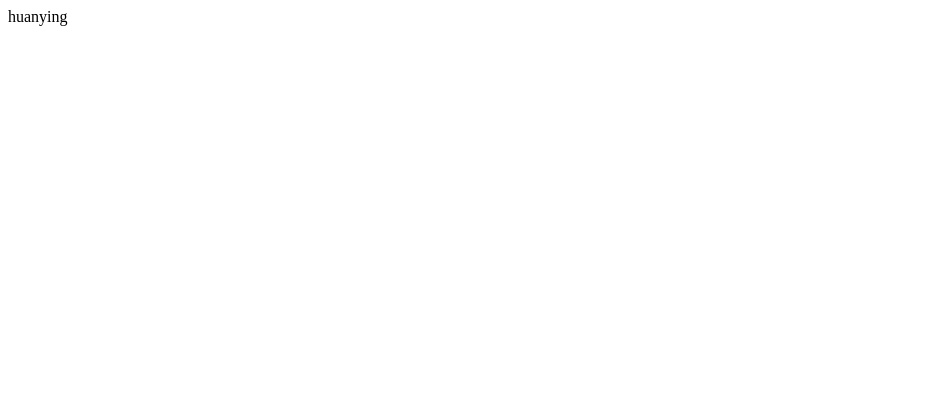
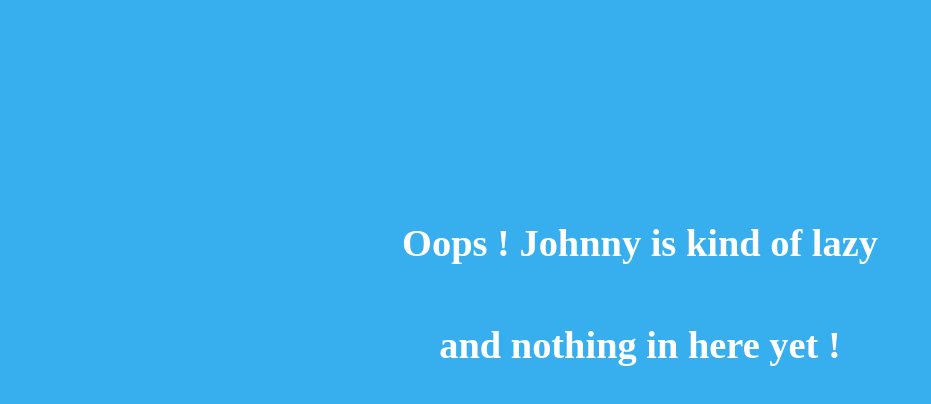
Before and after one commit to SmileZD/smilezd.github.io, a plain HTML site: page index.html in a window 1280 px wide. Shown: the whole page, without its empty margins (0-931 px from the left). Drawn offline with Linux system fonts and the light colour scheme.

Commit message:
Update index.html

```diff
--- a/index.html
+++ b/index.html
@@ -1 +1,34 @@
-huanying
+
+
+<!DOCTYPE html>
+<html lang="en">
+<head>
+    <meta charset="UTF-8">
+    <meta name="viewport" content="width=device-width, user-scalable=no, initial-scale=1.0">
+    <title></title>
+    <style>
+        body,h3{
+            margin: 0;
+            padding:0;
+        }
+        body{
+            height: 100%;
+            background-color:#37AEEE
+        }
+        h3{
+            color:#fff;
+            font-size: 3vw;
+            text-align: center;
+            line-height: 8vw;
+            margin-top:15vw;
+        }
+    </style>
+</head>
+<body>
+    <h3>
+        Oops ! Johnny is kind of lazy
+        <br>
+        and nothing in here yet !
+    </h3>
+</body>
+</html>
```
